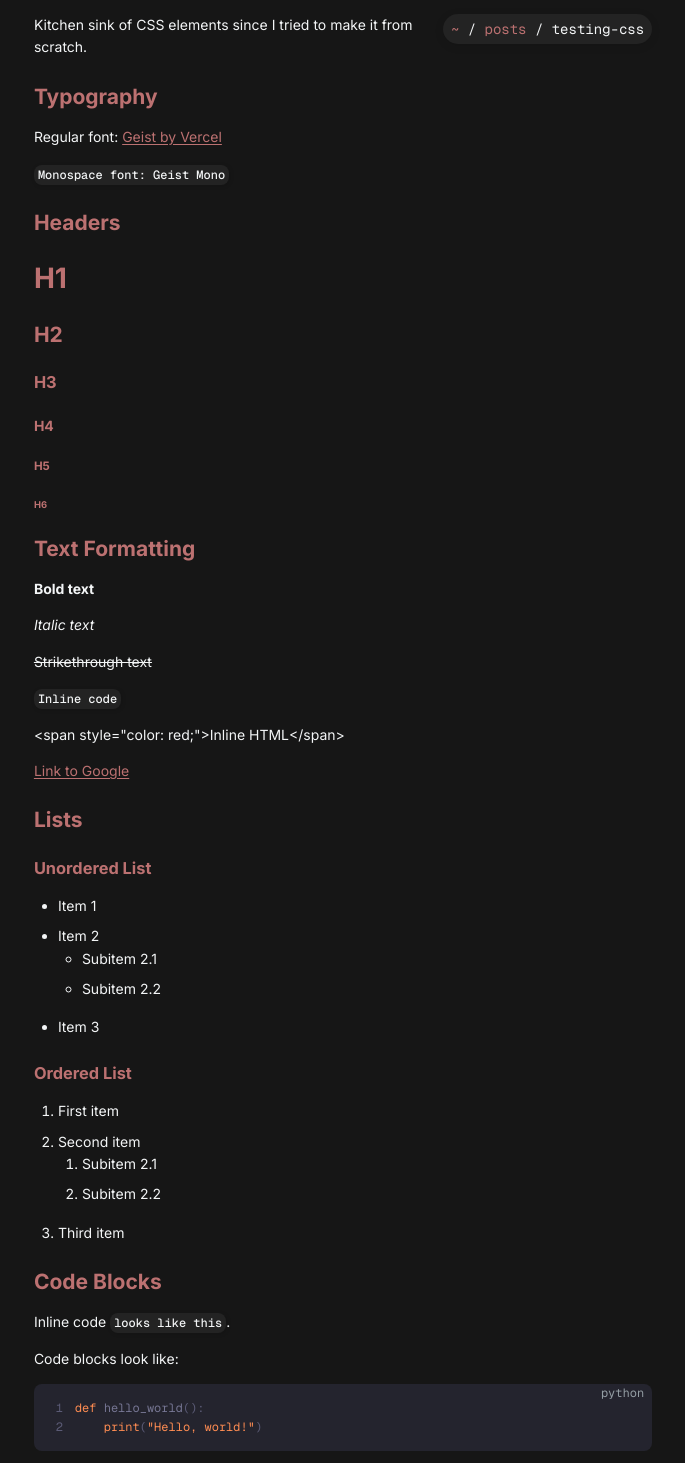
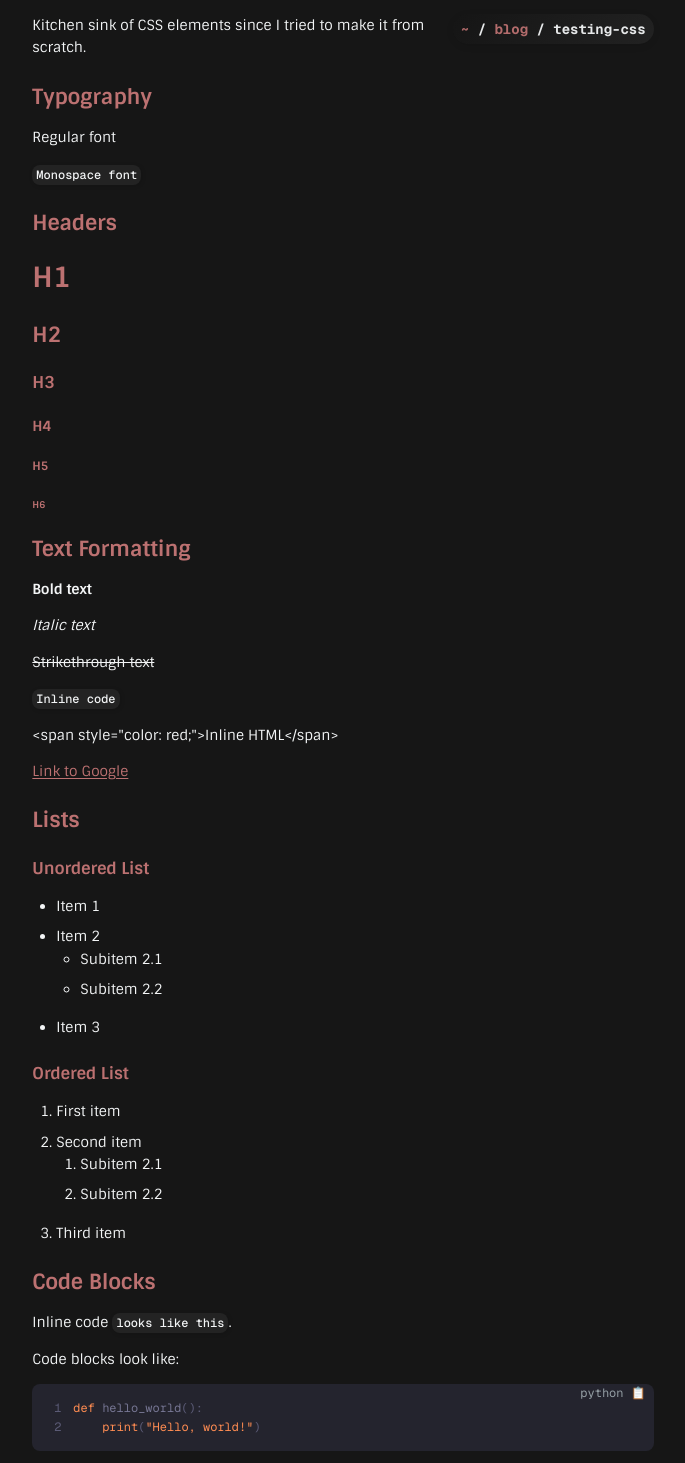
Before and after one commit to sneha-afk/sneha-afk.github.io, a React (Vite) app: page /blog/testing in a window 1280 px wide. Shown: the part 200-1663 px from the top of the page, without its empty margins (297-982 px from the left). Built offline with nearby package versions, Linux system fonts and the light colour scheme.

Commit message:
feat: font changes, new buttons

```diff
--- a/public/posts/testing.md
+++ b/public/posts/testing.md
@@ -9,9 +9,9 @@ Kitchen sink of CSS elements since I tried to make it from scratch.
 
 ## Typography
 
-Regular font: [Geist by Vercel](https://vercel.com/font)
+Regular font
 
-`Monospace font: Geist Mono`
+`Monospace font`
 
 ## Headers
 
--- a/src/components/ButtonLink.tsx
+++ b/src/components/ButtonLink.tsx
@@ -4,9 +4,24 @@ import { Link } from "react-router-dom";
 interface ButtonLinkProps {
   label: string;
   link: string;
+  newTab?: boolean;
 }
 
-function ButtonLink({ label, link }: ButtonLinkProps) {
+function ButtonLink({ label, link, newTab = false }: ButtonLinkProps) {
+  const isExternal = link.startsWith("http");
+  if (isExternal) {
+    return (
+      <a
+        className="button-link"
+        href={link}
+        target={newTab ? "_blank" : undefined}
+        rel={newTab ? "noopener noreferrer" : undefined}
+      >
+        {label}
+      </a>
+    );
+  }
+
   return (
     <Link className="button-link" key={link} to={link}>
       {label}
--- /dev/null
+++ b/src/components/ViewSourceButton.tsx
@@ -0,0 +1,18 @@
+import React from "react";
+import { ButtonLink } from "@components";
+
+interface ViewSourceButtonProps {
+  slug: string;
+  label?: string;
+}
+
+const ViewSourceButton: React.FC<ViewSourceButtonProps> = ({
+  slug,
+  label = "View source on GitHub",
+}) => {
+  const githubUrl = `https://github.com/sneha-afk/sneha-afk.github.io/blob/main/public/posts/${slug}.md`;
+
+  return <ButtonLink label={label} link={githubUrl} newTab />;
+};
+
+export default ViewSourceButton;
--- a/src/components/index.ts
+++ b/src/components/index.ts
@@ -1,5 +1,6 @@
 export { default as Breadcrumbs } from "./Breadcrumbs";
 export { default as ButtonLink } from "./ButtonLink";
+export { default as ViewSourceButton } from "./ViewSourceButton";
 export { default as NavigationBar } from "./NavigationBar";
 export { default as PageLayout } from "./PageLayout";
 export { default as ProjectsSection } from "./ProjectsSection";
--- a/src/components/markdown/CodeBlock.tsx
+++ b/src/components/markdown/CodeBlock.tsx
@@ -1,4 +1,4 @@
-import React from "react";
+import React, { useState } from "react";
 import { PrismLight as SyntaxHighlighter } from "react-syntax-highlighter";
 import { duotoneSpace as baseTheme } from "react-syntax-highlighter/dist/esm/styles/prism";
 
@@ -26,13 +26,30 @@ const CodeBlock: React.FC<any> = ({
   ...props
 }) => {
   const languageMatch = /language-(\w+)/.exec(className || "");
+  const [copied, setCopied] = useState(false);
 
   if (!inline && languageMatch) {
     const language = languageMatch[1];
+    const handleCopy = async () => {
+      try {
+        await navigator.clipboard.writeText(String(children));
+        setCopied(true);
+        setTimeout(() => setCopied(false), 1500); // Reset after 1.5s
+      } catch (err) {
+        console.error("Failed to copy:", err);
+      }
+    };
 
     return (
       <div className="code-block-wrapper">
-        <div className="code-lang-label">{language}</div>
+        <div
+          className="code-lang-label"
+          onClick={handleCopy}
+          style={{ cursor: "pointer" }}
+          title={copied ? "Copied!" : `Copy ${language} code`}
+        >
+          {copied ? "✔" : `${language}`} 📋
+        </div>
         <SyntaxHighlighter
           style={codeTheme}
           language={language}
--- a/src/pages/BlogPost.tsx
+++ b/src/pages/BlogPost.tsx
@@ -2,7 +2,12 @@ import React, { useEffect, useState, Suspense } from "react";
 import { useParams } from "react-router-dom";
 
 import { loadOnePost, type Post } from "@utils/loadOnePost";
-import { PageLayout, Breadcrumbs, LoadingSpinner } from "@components";
+import {
+  PageLayout,
+  Breadcrumbs,
+  LoadingSpinner,
+  ViewSourceButton,
+} from "@components";
 import { NotFoundPage } from "@pages";
 
 import "@styles/posts.scss";
@@ -40,11 +45,12 @@ const BlogPost: React.FC = () => {
         <Breadcrumbs
           items={[
             { label: "~", path: "/" },
-            { label: "posts", path: "/posts" },
+            { label: "blog", path: "/blog" },
             { label: post.title },
           ]}
         />
         <MarkdownRenderer content={post.content} />
+        <ViewSourceButton slug={slug ?? ""} />
       </Suspense>
     </PageLayout>
   );
--- a/src/pages/HomePage.tsx
+++ b/src/pages/HomePage.tsx
@@ -1,4 +1,5 @@
 import { PageLayout, Section, PostList } from "@components";
+import { Link } from "react-router-dom";
 
 const HomePage = () => {
   return (
@@ -39,8 +40,11 @@ const HomePage = () => {
         </p>
 
         <p>
-          See my resume at <a href="/resume">/resume</a> for more details on my
-          experience.
+          See my resume at{" "}
+          <Link key={"/resume"} to={"/resume"}>
+            {"/resume"}
+          </Link>{" "}
+          for more details on my experience.
         </p>
 
         <p>Thank you for visiting, have a good one :)</p>
--- a/src/styles/_breadcrumbs.scss
+++ b/src/styles/_breadcrumbs.scss
@@ -2,6 +2,11 @@
 @use "mixins" as mixins;
 
 .breadcrumbs {
+  @include mixins.gradient-background(
+    $color1: $background-primary,
+    $color2: $background-secondary
+  );
+
   position: sticky;
   top: 10px;
   float: right;
@@ -12,15 +17,16 @@
 
   font-family: $font-monospace;
   font-size: $font-size-sm;
-  background-color: $background-secondary;
   border-radius: $breadcrumbs-radius;
   box-shadow: 0 2px 10px rgba(0, 0, 0, 0.1);
+  opacity: 0.95;
 
   a {
     text-decoration: none;
   }
 
   span {
+    font-weight: bold;
     color: $text-color;
   }
 }
--- a/src/styles/_variables.scss
+++ b/src/styles/_variables.scss
@@ -2,10 +2,10 @@
 
 /* ========== FONTS ========== */
 @import url("https://fonts.googleapis.com/css2?family=Geist+Mono:wght@100..900&display=swap");
-@import url("https://fonts.googleapis.com/css2?family=Inter:ital,opsz,wght@0,14..32,100..900;1,14..32,100..900&display=swap");
+@import url("https://fonts.googleapis.com/css2?family=Sintony:wght@400;700&display=swap");
 
-$font-primary: Inter, Roboto, sans-serif;
-$font-monospace: "Geist Mono", Consolas, monospace;
+$font-primary: "Sintony", sans-serif;
+$font-monospace: "Geist Mono", monospace;
 
 $font-size-xs: 12px;
 $font-size-sm: 14px;
```
